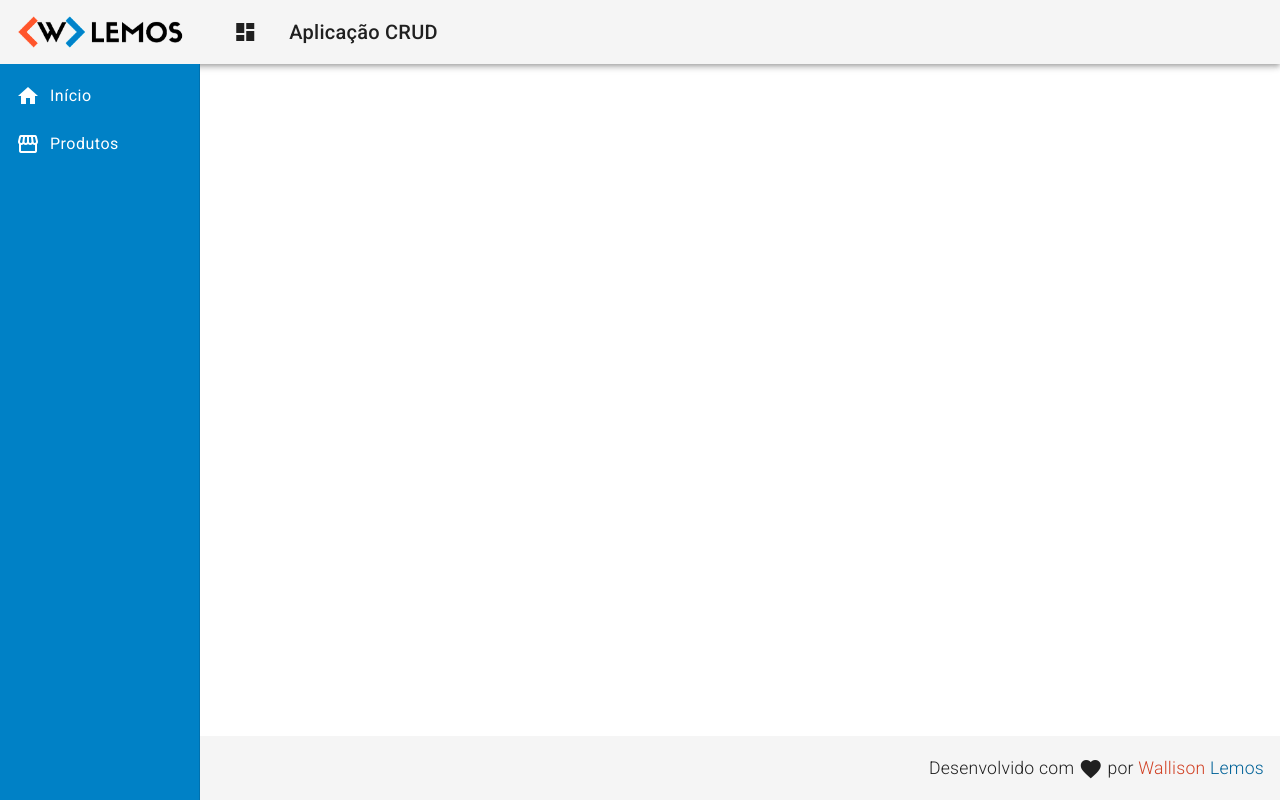
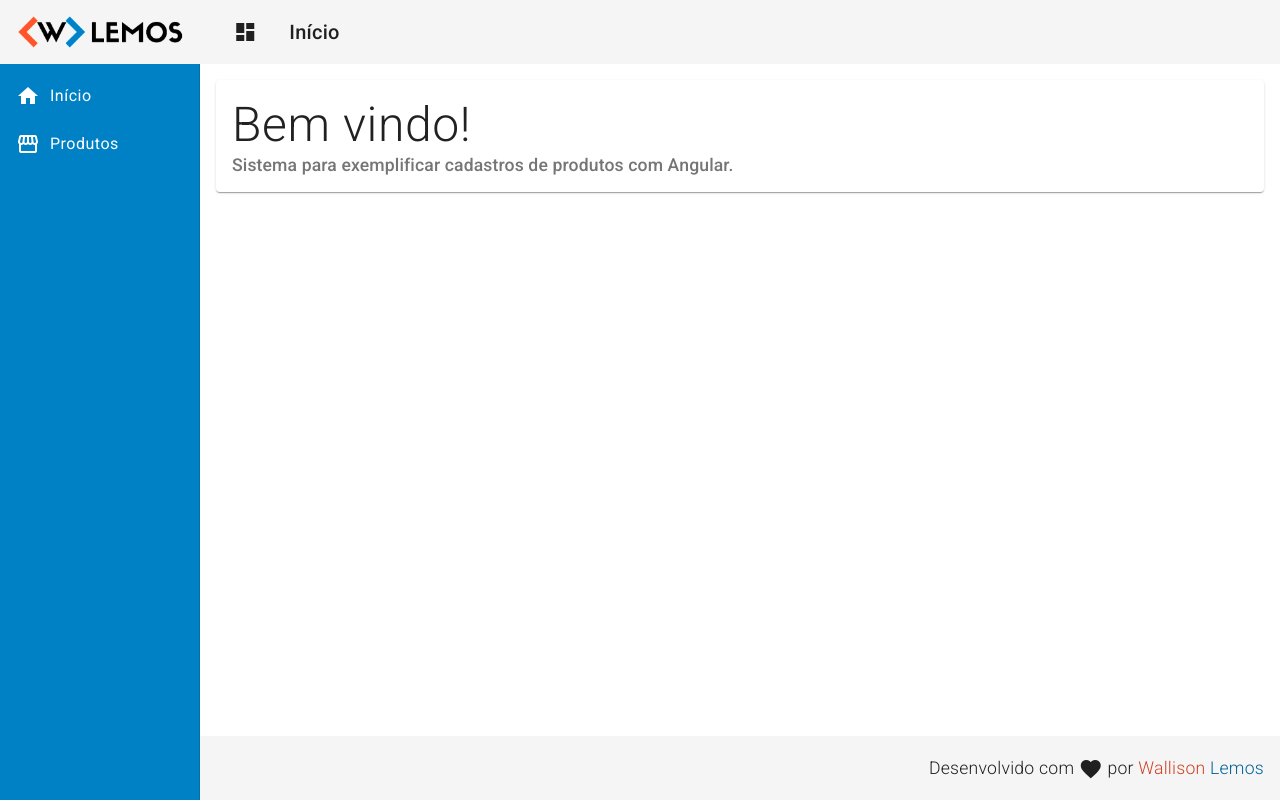
Before and after one commit to wallisonlemosdev/crud-angular, an Angular app in the folder frontend/: page / in a window 1280 px wide. Built offline with nearby package versions, Linux system fonts and the light colour scheme.

Commit message:
Componente Home

```diff
--- a/frontend/src/app/components/template/header/header.component.html
+++ b/frontend/src/app/components/template/header/header.component.html
@@ -8,7 +8,7 @@
     <span class="title-group">
         <a>
             <i class="material-icons">dashboard</i>
-            Aplicação CRUD
+            Início
         </a>
     </span>
 </mat-toolbar>
--- a/frontend/src/app/components/template/nav/nav.component.css
+++ b/frontend/src/app/components/template/nav/nav.component.css
@@ -11,3 +11,8 @@
     padding-right: 10px;
     color: #fff;
 }
+
+.content {
+    padding: 16px;
+    background-color: #fff;
+}
--- a/frontend/src/app/components/template/nav/nav.component.html
+++ b/frontend/src/app/components/template/nav/nav.component.html
@@ -16,4 +16,8 @@
             </a>
         </mat-nav-list>
     </mat-sidenav>
+
+    <mat-sidenav-content class="content">
+        <app-home></app-home>
+    </mat-sidenav-content>
 </mat-sidenav-container>
--- /dev/null
+++ b/frontend/src/app/views/home/home.component.css
@@ -0,0 +1,13 @@
+.home {
+    padding: 1rem;
+}
+
+.home .title {
+    font-size: 3rem;
+    font-weight: 300;
+    line-height: 1.2;
+}
+
+.home .subtitle {
+    font-size: 1.1rem;
+}
--- /dev/null
+++ b/frontend/src/app/views/home/home.component.html
@@ -0,0 +1,9 @@
+<mat-card class="home mat-elevation-z3">
+    <mat-card-title class="title">
+        Bem vindo!
+    </mat-card-title>
+
+    <mat-card-subtitle class="subtitle">
+        Sistema para exemplificar cadastros de produtos com Angular.
+    </mat-card-subtitle>
+</mat-card>
```
Also changed, not shown: frontend/src/app/app.module.ts (+6 -2 lines), frontend/src/app/views/home/home.component.ts (added, +10 -0 lines).
